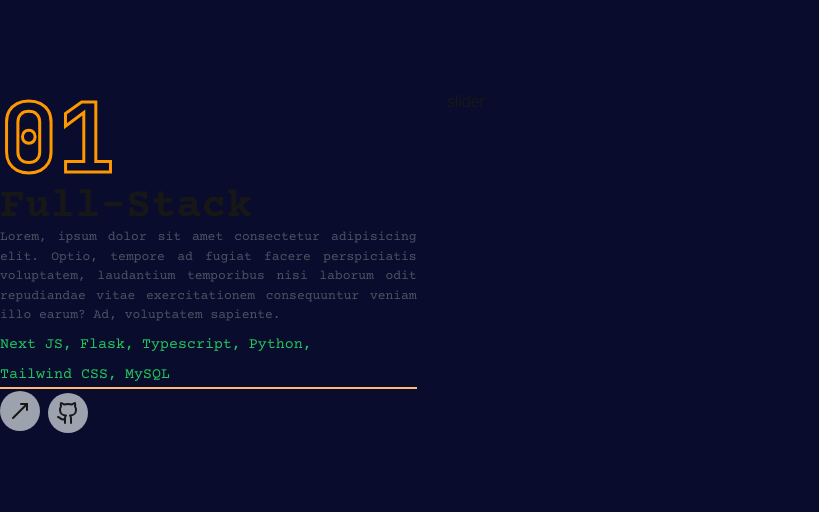
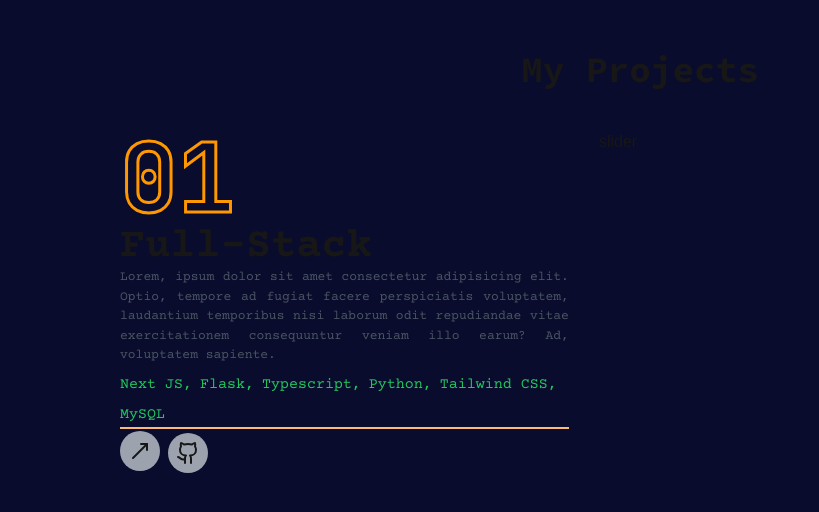
Before and after one commit to Imamhari/portfolio, a Next.js app: page /pages/projects in a window 1280 px wide. Shown: the top 512 px of the page, without its empty margins (0-819 px from the left). Built offline with nearby package versions, Linux system fonts and the light colour scheme.

Commit message:
project on going

```diff
--- a/src/app/pages/about/page.tsx
+++ b/src/app/pages/about/page.tsx
@@ -2,11 +2,14 @@ import React from "react";
 import Experiences from '@/app/components/Experiences';
 import Education from "@/app/components/Education";
 import GithubContributions from '@/app/components/GithubContributions';
+import { Source_Code_Pro } from "next/font/google";
 
+
+const sourceCodePro = Source_Code_Pro({ subsets: ['latin'], weight: ['400', '700'] });
 function About() {
   return (
     <section id="about" className="flex p-[70px] pt-[50px] md:mx-[7vh]  text-black dark:text-white flex-col space-y-5 relative ">
-      <h1 className="w-full text-center text-[50px] font-bold leading-tight items-center ">
+      <h1 className={`${sourceCodePro.className} w-full text-center text-[50px] font-bold leading-tight items-center`}>
         About Me
       </h1>
       <p className="py-7 font-semibold text-md text-justify">
--- a/src/app/pages/projects/page.tsx
+++ b/src/app/pages/projects/page.tsx
@@ -12,8 +12,9 @@ import {
   TooltipTrigger,
 } from "@/app/components/ui/tooltip";
 import { MoveUpRight, Github } from 'lucide-react';
-import { JetBrains_Mono, Courier_Prime } from 'next/font/google';
+import { Source_Code_Pro, JetBrains_Mono, Courier_Prime } from 'next/font/google';
 
+const sourceCodePro = Source_Code_Pro({ subsets: ["latin"], weight: ["400", "700"] });
 const jetBrainsMono = JetBrains_Mono({ subsets: ['latin'], weight: ['400', '700'] });
 const courierPrime = Courier_Prime({ subsets: ['latin'], weight: ['400', '700'] });
 
@@ -53,10 +54,11 @@ const projectList = [
 function Projects() {
   const [project, setProject] = useState(projectList[0])
   return (
-    <motion.section id="projects" initial={{opacity:0}} animate={{opacity:1}} className="min-h-[80vh] flex flex-col justify-center py-12 xl:px-0">
+    <motion.section id="projects" initial={{opacity:0}} animate={{opacity:1}} className="min-h-[80vh] md:mx-[15vh] flex flex-col justify-center py-12 xl:px-0">
+      <h1 className={`${sourceCodePro.className} text-4xl font-extrabold text-center mb-10`}>My Projects</h1>
         <div className="container mx-auto">
           <div className="flex flex-col xl:flex-row xl:gap-[30px]">
-            <div className="w-full xl:w-[50%] xl:h-[460px] flex flex-col xl:justify-beetween order-2 xl:order-none">
+            <div className="w-full xl:w-[80%] xl:h-[460px] flex flex-col xl:justify-beetween order-2 xl:order-none">
               <div>
                 {/* outline number */}
                 <div className={`${jetBrainsMono.className} text-8xl font-extrabold text-transparent text-outline`}>{project.num}</div>
@@ -83,7 +85,7 @@ function Projects() {
                         <MoveUpRight className="hover:text-orange-500 transition duration-500"/>
                       </TooltipTrigger>
                       <TooltipContent>
-                        <p className={`${courierPrime.className} border rounded-[5px] py-[2px] px-3 dark:bg-gray-200 bg-gray-500 text-black`}>Live Project</p>
+                        <p className={`${courierPrime.className} border rounded-[5px] py-[2px] px-3 transition duration-500 dark:bg-gray-200 bg-gray-500 text-black`}>Live Project</p>
                       </TooltipContent>
                     </Tooltip>
                   </TooltipProvider>
@@ -96,7 +98,7 @@ function Projects() {
                         <Github className="hover:text-orange-500 transition duration-500"/>
                       </TooltipTrigger>
                       <TooltipContent>
-                        <p className={`${courierPrime.className} border rounded-[5px] py-[2px] px-3 dark:bg-gray-200 bg-gray-500 text-black`}>Github Repository</p>
+                        <p className={`${courierPrime.className} border rounded-[5px] py-[2px] px-3 transition duration-500 dark:bg-gray-200 bg-gray-500 text-black`}>Github Repository</p>
                       </TooltipContent>
                     </Tooltip>
                   </TooltipProvider>
```
